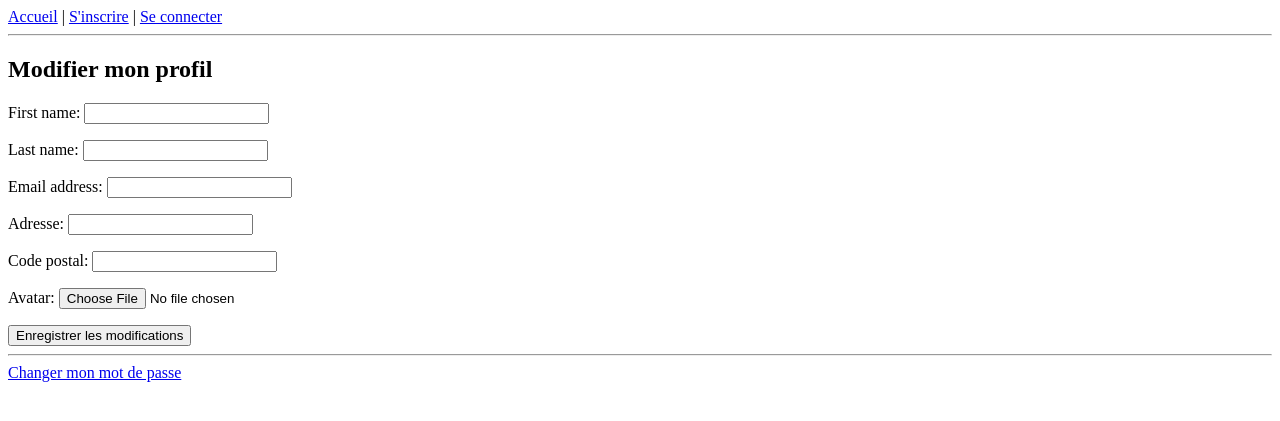
After one commit to Nono1070/projets_verbist, a Django app: template main/templates/main/profil.html in a window 1280 px wide. The commit adds this page. Shown: the top 421 px of the page. Run offline with Django 5.2, Linux system fonts and the light colour scheme; the template is opened without the code that fills it: values that come from a table or form of the project are taken from there, others are empty; parts of the project's set-up code (start-up, migrations or seed data) failed here and were passed over.

Commit message:
Sauvegarde: Profil UM fonctionnel, gestion des avatars et configuration MEDIA terminée

```diff
--- a/core/settings.py
+++ b/core/settings.py
@@ -127,3 +127,6 @@ STATIC_URL = 'static/'
 
 DEFAULT_AUTO_FIELD = 'django.db.models.BigAutoField'
 AUTH_USER_MODEL = 'main.User'
+import os
+MEDIA_URL = '/media/'
+MEDIA_ROOT = os.path.join(BASE_DIR, 'media')
--- a/core/urls.py
+++ b/core/urls.py
@@ -14,12 +14,31 @@ Including another URLconf
     1. Import the include() function: from django.urls import include, path
     2. Add a URL to urlpatterns:  path('blog/', include('blog.urls'))
 """
+"""
+URL configuration for core project.
+"""
 from django.contrib import admin
 from django.urls import path
+from django.conf import settings
+from django.conf.urls.static import static
 from main import views
 
 urlpatterns = [
-    path('admin/', admin.site.urls), # Espace réservé à l'admin [cite: 19]
+    # Administration
+    path('admin/', admin.site.urls),
+
+    # Accueil et Inscription
     path('', views.accueil, name='accueil'),
     path('inscription/', views.inscription, name='inscription'),
+
+    # Authentification
+    path('connexion/', views.connexion, name='connexion'),
+    path('deconnexion/', views.deconnexion, name='deconnexion'),
+
+    # Profil Membre (UM)
+    path('profil/', views.profil, name='profil'),
 ]
+
+# Indispensable pour afficher les images (avatars) en mode développement
+if settings.DEBUG:
+    urlpatterns += static(settings.MEDIA_URL, document_root=settings.MEDIA_ROOT)
--- a/main/forms.py
+++ b/main/forms.py
@@ -15,3 +15,8 @@ class InscriptionForm(forms.ModelForm):
         if cleaned_data.get("password") != cleaned_data.get("confirm_password"):
             raise forms.ValidationError("Les mots de passe ne correspondent pas.")
         return cleaned_data
+
+class ModifierProfilForm(forms.ModelForm):
+    class Meta:
+        model = User
+        fields = ['first_name', 'last_name', 'email', 'adresse', 'code_postal', 'avatar']
--- a/main/templates/main/base.html
+++ b/main/templates/main/base.html
@@ -5,14 +5,21 @@
     <title>Projet ICC - Django</title>
 </head>
 <body>
-    <nav>
-        <a href="{% url 'accueil' %}">Accueil</a> |
-        {% if user.is_authenticated %}
-            Bonjour {{ user.username }} ! | <a href="#">Déconnexion</a>
-        {% else %}
-            <a href="{% url 'inscription' %}">S'inscrire</a> | <a href="#">Connexion</a>
+   <nav>
+    <a href="{% url 'accueil' %}">Accueil</a> |
+    {% if user.is_authenticated %}
+        <!-- Affichage de l'avatar s'il existe -->
+        {% if user.avatar %}
+            <img src="{{ user.avatar.url }}" width="30" height="30" style="border-radius: 50%;">
         {% endif %}
-    </nav>
+
+        <a href="{% url 'profil' %}">Modifier profil</a> |
+        <a href="{% url 'deconnexion' %}">Se déconnecter</a>
+    {% else %}
+        <a href="{% url 'inscription' %}">S'inscrire</a> |
+        <a href="{% url 'connexion' %}">Se connecter</a>
+    {% endif %}
+</nav>
     <hr>
 
     {% block content %}
--- /dev/null
+++ b/main/templates/main/profil.html
@@ -0,0 +1,11 @@
+{% extends 'main/base.html' %}
+{% block content %}
+<h2>Modifier mon profil</h2>
+<form method="post" enctype="multipart/form-data">
+    {% csrf_token %}
+    {{ form.as_p }}
+    <button type="submit">Enregistrer les modifications</button>
+</form>
+<hr>
+<a href="{% url 'password_change' %}">Changer mon mot de passe</a> <!-- Django gère ça nativement -->
+{% endblock %}
```
Also changed, not shown: main/views.py (+11 -0 lines).
